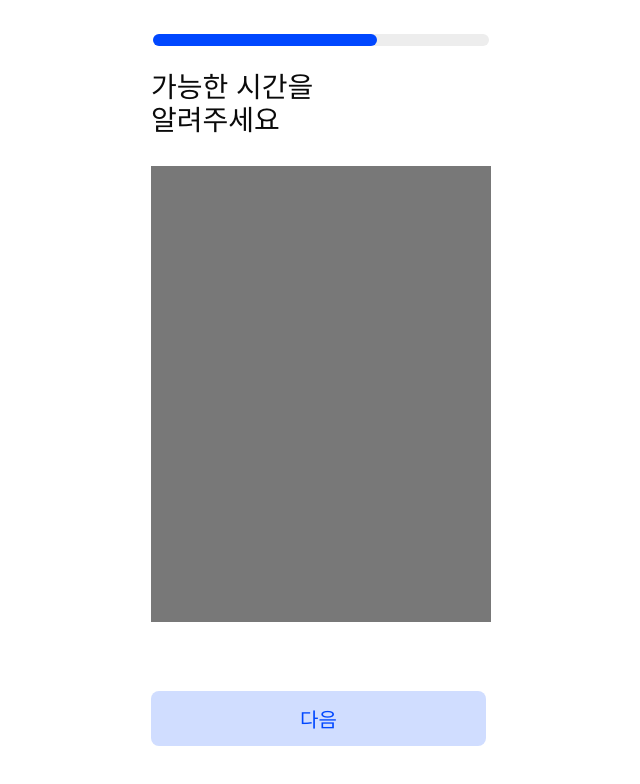
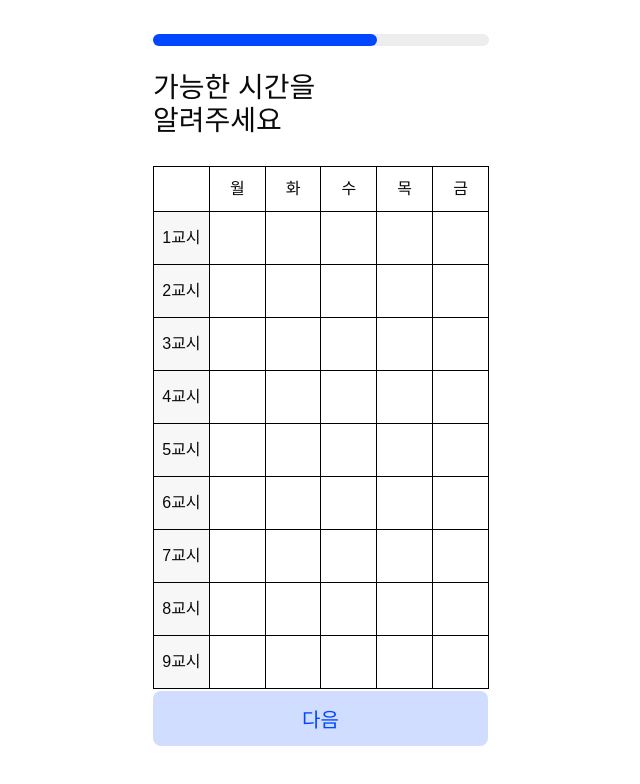
Before and after one commit to EarlyUs/front, a React (Vite) app: page /wing/step/2 in a window 1280 px wide. Shown: the top 784 px of the page, without its empty margins (319-959 px from the left). Built offline with nearby package versions, Linux system fonts and the light colour scheme.

Commit message:
🌈ui: 시간표(임시)

```diff
--- a/src/components/Timetable/index.jsx
+++ b/src/components/Timetable/index.jsx
@@ -1,31 +1,210 @@
-import { useRef, useState } from 'react';
+import { useRef, useState, useEffect } from 'react';
+import _ from 'lodash';
 import * as s from './styles';
 
-const Timetable = initialValue => {
+const Timetable = ({ initValue, setInitValue }) => {
+	// 8시부터 18시까지의 시간 배열
+	const times = Array.from({ length: 9 }, (_, i) => `${i + 1}교시`);
+
+	// 요일 배열
+	const days = ['월', '화', '수', '목', '금'];
+
+	// 시간표 드래그
+	const tableRef = useRef(null);
 	const startIndex = useRef('');
 	const currentIndex = useRef('');
-	const startTable = useRef([]);
 	const mode = useRef(false);
+	const [value, setValue] = useState(new Set());
 
-	const [value, setValue] = useState(initialValue);
+	// 마우스 이벤트 여부
+	const isMouseEvent = e => {
+		return e instanceof MouseEvent;
+	};
+
+	// 터치 이벤트 여부
+	const isTouchEvent = e => {
+		return 'ontouchstart' in window && e.type.startsWith('touch');
+	};
+
+	// row, col index 가져오기
+	const convertStringToIndex = idx => {
+		let idxArr = idx.split('-');
+		return [parseInt(idxArr[0]), parseInt(idxArr[1])];
+	};
+
+	// 셀 id 가져오기
+	const getCellId = e => {
+		if (e.target.tagName == 'TD') {
+			return e.target.id;
+		} else {
+			return e.target.closest('td').id;
+		}
+	};
+
+	// 드래그 시작
+	const handleDragStart = e => {
+		const index = getCellId(e);
+
+		// 가져온 인덱스가 유효하지 않은 경우 함수 종료
+		if (index === null) {
+			return;
+		}
+
+		// 마우스 이벤트 일 때 : 좌 클릭이 아니면 종료
+		if (isMouseEvent(e) && e.buttons !== 1) {
+			return;
+		}
+
+		// 터치 이벤트 일 때 : 스크롤 비활성화
+		if (isTouchEvent(e) && e.cancelable) {
+			e.preventDefault();
+		}
+
+		// 시작 컬럼 id 저장
+		startIndex.current = index;
+
+		// 시작 컬럼이 선택 되어 있으면 미선택, 미선택이면 선택 처리
+		mode.current = !value.has(index);
+
+		// mode에 따라 드래그 처리
+		let copy_value = _.cloneDeep(value);
+		if (!mode.current) {
+			copy_value.delete(index);
+		} else {
+			copy_value.add(index);
+		}
+
+		dragNoData(copy_value);
+	};
+
+	// 드래그 중
+	const handleDragMove = e => {
+		if (startIndex.current === '') {
+			return;
+		}
+
+		if (isMouseEvent(e) && e.buttons !== 1) {
+			return;
+		}
+
+		const index = getCellId(e);
+
+		if (index === null) {
+			return;
+		}
+
+		const isSameAsPrevIndex = index === currentIndex.current;
+
+		if (isSameAsPrevIndex) {
+			return;
+		}
+
+		currentIndex.current = index;
+
+		const [startRowIndex, startColIndex] = convertStringToIndex(
+			startIndex.current
+		);
+		const [rowIndex, colIndex] = convertStringToIndex(index);
+
+		const [minRow, maxRow] = [startRowIndex, rowIndex].sort((a, b) => a - b);
+		const [minCol, maxCol] = [startColIndex, colIndex].sort((a, b) => a - b);
+
+		// 드래그 된 시작 -> 현재 컬럼까지 셀 선택/미선택 처리
+		let copy_value = _.cloneDeep(value);
+		for (let row = minRow; row <= maxRow; row++) {
+			for (let col = minCol; col <= maxCol; col++) {
+				let idx = `${row}-${String(col).padStart(2, '0')}`;
+
+				if (!mode.current) {
+					copy_value.delete(idx);
+				} else {
+					copy_value.add(idx);
+				}
+			}
+		}
+
+		dragNoData(copy_value); // 드래그 시 실시간으로 처리
+	};
+
+	// 드래그 종료
+	const handleDragEnd = e => {
+		startIndex.current = '';
+		currentIndex.current = '';
+		mode.current = false;
+
+		// 드래그 결과를 실시간으로 반영하지 않고 마우스를 뗐을 때 반영하고 싶다면 이곳에서 dragNoData() 처리
+
+		if (e.cancelable) {
+			e.preventDefault();
+		}
+	};
+
+	// 프로젝트 드래깅
+	const dragNoData = dragData => {
+		let data = new Set();
+
+		Array.from(dragData).map(d => {
+			if (d !== '') {
+				let element = document.getElementById(d);
+				let elementName = element != null ? element.getAttribute('name') : '';
+
+				if (elementName == 'yesData' || elementName == 'noData') data.add(d);
+			}
+		});
+
+		setInitValue(data);
+	};
+
+	// 선택 셀 초기화
+	useEffect(() => {
+		setValue(initValue || new Set());
+	}, [initValue]);
+
+	// table에 리스너 추가
+	useEffect(() => {
+		const node = tableRef.current?.querySelector('tbody') ?? tableRef.current;
+
+		if (node) {
+			node.addEventListener('touchstart', handleDragStart);
+			node.addEventListener('mousedown', handleDragStart);
+			node.addEventListener('touchmove', handleDragMove);
+			node.addEventListener('mouseover', handleDragMove);
+			node.addEventListener('touchend', handleDragEnd);
+			node.addEventListener('mouseup', handleDragEnd);
+			return () => {
+				node.removeEventListener('touchstart', handleDragStart);
+				node.removeEventListener('mousedown', handleDragStart);
+				node.removeEventListener('touchmove', handleDragMove);
+				node.removeEventListener('mouseover', handleDragMove);
+				node.removeEventListener('touchend', handleDragEnd);
+				node.removeEventListener('mouseup', handleDragEnd);
+			};
+		}
+	}, [handleDragStart, handleDragMove, handleDragEnd]);
 
 	return (
-		<>
-			<s.Container></s.Container>
-			{/* <s.Table>
-				<s.THead></s.THead>
-				<s.TBody>
-					{value.map((row, rowIndex) => (
-						<s.Tr key={rowIndex}>
-							<s.Th>{time}</s.Th>
-							{row.map(() => (
-								<TD></TD>
+		<s.Container>
+			<s.StyledTable ref={tableRef}>
+				<thead>
+					<tr>
+						<s.StyledTh></s.StyledTh> {/* 좌측 상단 빈 셀 */}
+						{days.map(day => (
+							<s.StyledTh key={day}>{day}</s.StyledTh>
+						))}
+					</tr>
+				</thead>
+				<tbody>
+					{times.map(time => (
+						<tr key={time}>
+							<s.TimeLabel>{time}</s.TimeLabel>
+							{days.map(day => (
+								<s.StyledTd key={day}></s.StyledTd>
 							))}
-						</s.Tr>
+						</tr>
 					))}
-				</s.TBody>
-			</s.Table> */}
-		</>
+				</tbody>
+			</s.StyledTable>
+		</s.Container>
 	);
 };
 
--- a/src/components/Timetable/styles.js
+++ b/src/components/Timetable/styles.js
@@ -1,18 +1,31 @@
 import styled from 'styled-components';
 
 export const Container = styled.div`
-	width: 21.25rem;
-	height: 28.56rem;
-	background-color: var(--gray-deep);
-	// margin-
+	width: 21rem;
+	margin: 0 auto;
 `;
 
-export const Table = styled.table``;
+export const StyledTable = styled.table`
+	width: 100%;
+	border-collapse: collapse;
+	table-layout: fixed;
+`;
 
-export const THead = styled.thead``;
+export const StyledTh = styled.th`
+	border: 1px solid #000;
+	padding: 10px;
+	text-align: center;
+	background-color: #fff; // 헤더 셀 배경색을 설정하세요
+`;
 
-export const TBody = styled.tbody``;
+export const StyledTd = styled.td`
+	border: 1px solid #000;
+	height: 50px; // 셀의 높이를 조절하세요
+	background-color: #fff; // 셀 배경색을 설정하세요
+`;
 
-export const Tr = styled.tr``;
-
-export const Th = styled.th``;
+export const TimeLabel = styled.td`
+	border: 1px solid #000;
+	text-align: center;
+	background-color: #f7f7f7; // 시간 레이블 배경색을 설정하세요
+`;
```
